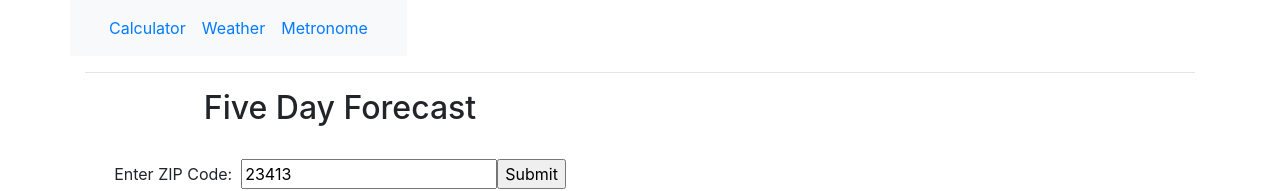
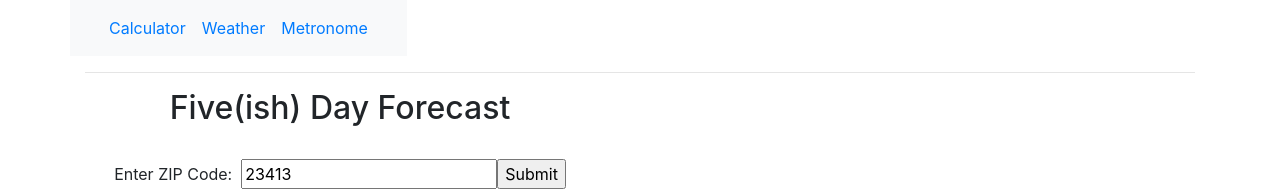
Before and after one commit to MasterOfOrigin/react_practice, a React (Create React App) app: page /weather in a window 1280 px wide. Shown: the top 191 px of the page. Built offline with nearby package versions, Linux system fonts and the light colour scheme; no server answers.

Commit message:
noticed there are six days sometimes, fixed by adding (ish) to the Five in Five Day Forecast header

```diff
--- a/src/components/Weather.js
+++ b/src/components/Weather.js
@@ -51,7 +51,7 @@ export class Weather extends React.Component {
     return (
       <div className="container weather">
         <h2>
-          Five Day Forecast
+          Five(ish) Day Forecast
         </h2>
         <br />
         <form onSubmit={this.handleSubmit}>
```
